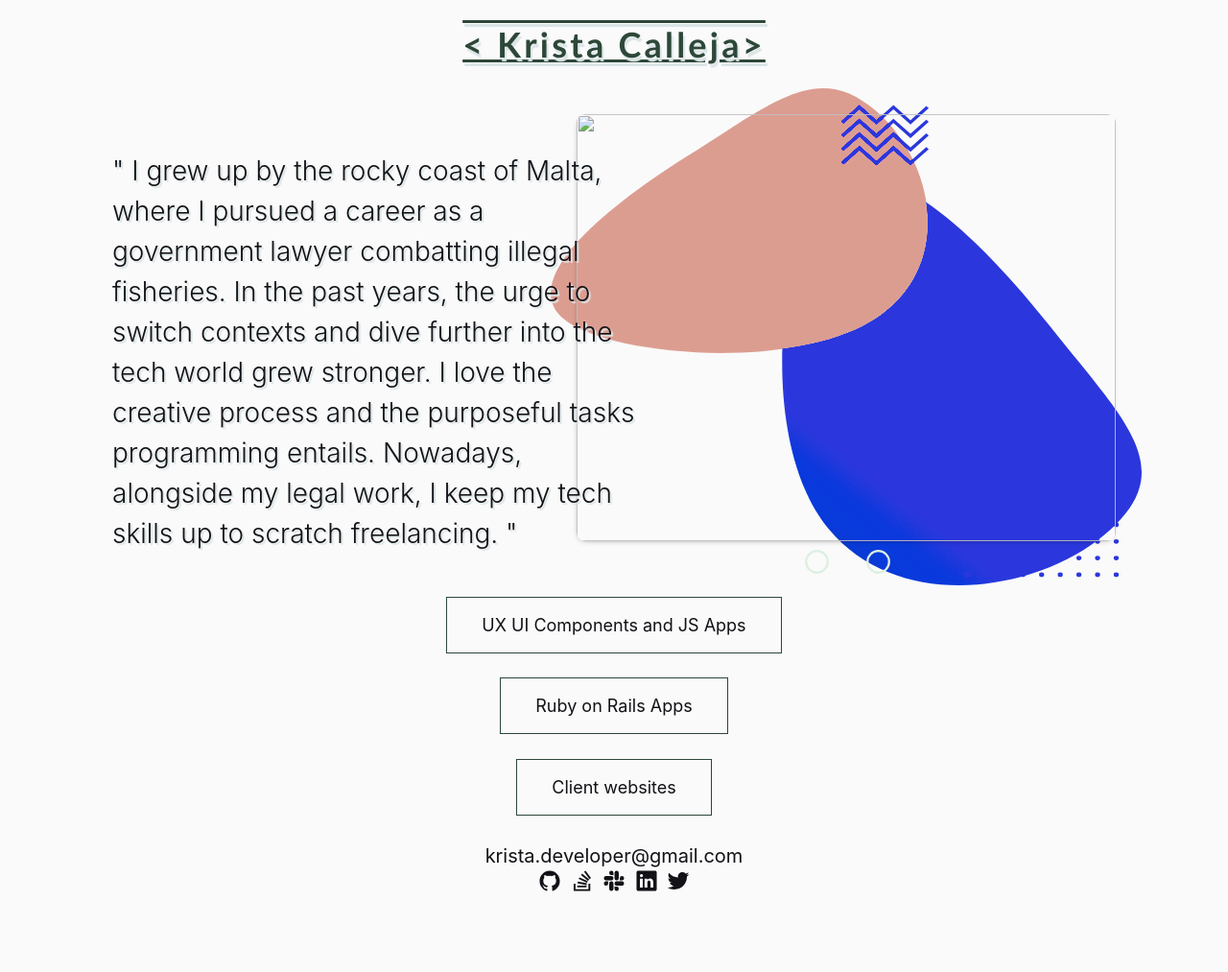
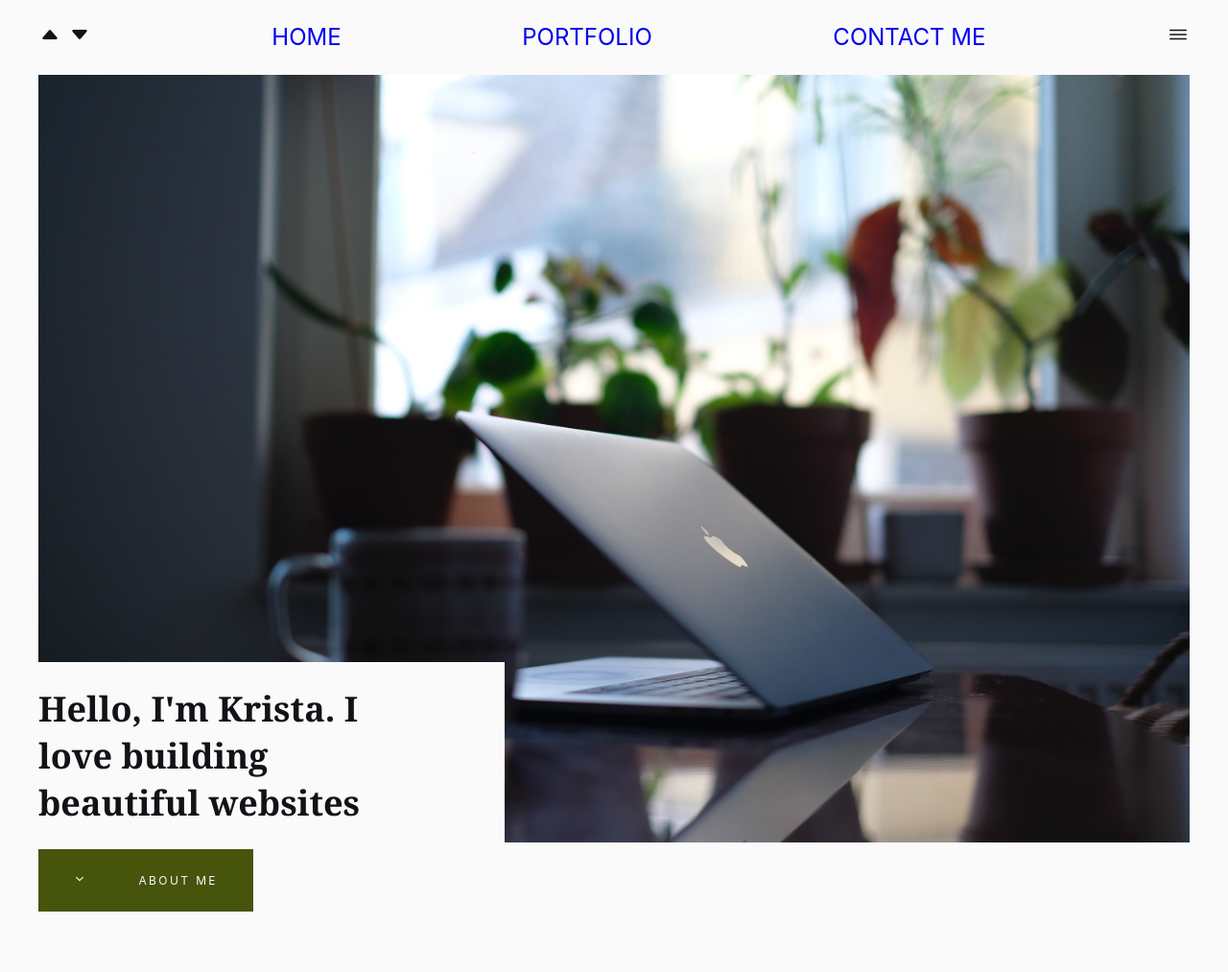
Before and after one commit to KristaCalleja/kristacalleja.github.io, a plain HTML site: page index.html in a window 1280 px wide. Shown: the top 1013 px of the page at 96% size. Before the commit the page ends 937 px from the top, so only its background shows below. Drawn offline with nearby package versions, Linux system fonts and the light colour scheme; a script that the page names is missing.

Commit message:
Overhaul

```diff
--- a/index.html
+++ b/index.html
@@ -2,35 +2,14 @@
 <html>
 
 <head>
-  <!-- Cookie Consent by https://www.PrivacyPolicies.com -->
-  <script type="text/javascript" src="//www.privacypolicies.com/public/cookie-consent/3.1.0/cookie-consent.js"></script>
-  <script type="text/javascript">
-    document.addEventListener('DOMContentLoaded', function () {
-      cookieconsent.run({ "notice_banner_type": "simple", "consent_type": "implied", "palette": "light", "language": "en", "website_name": "Josef Kalleya Famous Quotes" });
-    });
-  </script>
-  <noscript>Cookie Consent by <a href="https://www.PrivacyPolicies.com/cookie-consent/"
-      rel="nofollow noopener">PrivacyPolicies.com</a></noscript>
-  <!-- End Cookie Consent -->
-
-  <!-- Google analytics -->
-  <!-- Global site tag (gtag.js) - Google Analytics -->
-  <script async src="https://www.googletagmanager.com/gtag/js?id=G-2LK4N0NQHE"></script>
-  <script>
-    window.dataLayer = window.dataLayer || [];
-    function gtag() { dataLayer.push(arguments); }
-    gtag('js', new Date());
-
-    gtag('config', 'G-2LK4N0NQHE');
-  </script>
   <meta charset="UTF-8">
   <meta name="viewport" content="width=device-width, initial-scale=1.0">
-  <title>Krista Calleja | Full-Stack Developer and Legal Analyst</title>
-  <meta name="description" content="Krista Calleja Mercieca | Full-Stack Developer and Legal Analyst">
-  <meta property="og:title" content="Krista Calleja | Full-Stack Developer and Legal Analyst">
+  <title>Krista Calleja | Front-end Developer | Legal Consultant</title>
+  <meta name="description" content="Krista Calleja Mercieca | Front-end Developer | Legal Consultant">
+  <meta property="og:title" content="Krista Calleja | Front-end Developer | Legal Consultant">
   <meta property="og:image"
     content="https://media-exp1.licdn.com/dms/image/C4D03AQFUgx8T3-0edQ/profile-displayphoto-shrink_200_200/0?e=1594252800&v=beta&t=vXiWgYR2sEB3E_HewL6goJbRG5ki4ZrlSnwd81oYe5Y">
-  <meta property="og:description" content="Lawyer with web dev skills.">
+  <meta property="og:description" content="Front-end developer. Legal consulting.">
   <meta property="og:site_name" content="kristacalleja.github.io" />
   <link rel="stylesheet" href="main.css">
   <link rel="apple-touch-icon" sizes="180x180" href="/apple-touch-icon.png">
@@ -41,53 +20,73 @@
 
 <body>
   <div class="wrapper">
-    <h1>
-      < Krista Calleja>
-    </h1>
-    <div class="flex">
-      <div class="img">
-        <img src="images/pattern-bg.svg" alt="Background">
-        <img name="slide" id="profile-img" />
-        <div class="controls">
-          <button id="previous"><img src="images/disc.svg"></button>
-          <button id="next"><img src="images/disc.svg"></button>
+    <nav>
+      <div>
+        <a href="#section-1">
+          <ion-icon name="caret-up-outline"></ion-icon>
+        </a>
+        <a href="#section-2">
+          <ion-icon name="caret-down-outline"></ion-icon>
+        </a>
+      </div>
+      <a href="#section-1">Home</a>
+      <a href="#section-2">Portfolio</a>
+      <a href="#section-3">Contact me</a>
+      <a href="">
+        <ion-icon name="menu-outline"></ion-icon>
+      </a>
+    </nav>
+    <div id="section-1">
+      <img src="images/niek-doup-oR4iUH0cxjs-unsplash.jpg" alt="laptop plants and coffee" style="width: 100%">
+      <div class="hero-text">
+        <h1>Hello, I'm Krista. I love building beautiful websites</h1>
+        <a href="#section-1" class="about-me">
+          <ion-icon name="chevron-down-outline"></ion-icon> About me
+        </a>
       </div>
     </div>
-      <div class="text-area">
-        <div class="text">
-          <p id="text-box"></p>
+    <div id="section-2">
+      <div class="profile-img"></div>
+      <div>
+        <hr class="horizontal-line">
+        <h1>About Me</h1>
+        <p>I grew up by the rocky coast of Malta, where I pursued a career as a government lawyer combatting illegal
+          fisheries. In the past years, the urge to switch contexts and dive further into the tech world grew stronger.
+          I love the creative process and the purposeful tasks coding entails. Nowadays, alongside my legal work, I
+          keep my tech skills up to scratch freelancing.</p>
+        <a href="porfolio.html" class="btn">Go to portfolio</a><br><br>
+        <hr class="horizontal-line">
       </div>
     </div>
-    </div>
-  </div>
-  <div class="main">
-    <a href="ux-ui-components.html">UX UI Components and JS Apps</a>
-    <a href="full-stack-apps.html">Ruby on Rails Apps</a>
-    <a href="websites.html">Client websites</a>
-    <!-- <a href="#">React.js projects</a> -->
+    <div id="section-3">
+      <h1 style="text-align: center;">Have a question, idea or want to work together?</h1>
+      <a href="#contact" class="btn">Contact me</a>
     </div>
     <div class="footer" id="contact">
       <div>
-      <a href="mailto:krista.developer@gmail.com">krista.developer@gmail.com</a> <br>
+        <a href="#section-1">Home</a>
+        <a href="#section-2">Portfolio</a>
+        <a href="#section-3">Contact me</a>
+      </div>
+      <div>
+        <a href="mailto:krista.developer@gmail.com">
+          <ion-icon name="logo-email"></ion-icon>
+        </a>
         <a href="https://github.com/KristaCalleja" target="_blank" rel="noreferrer" title="Github">
           <ion-icon name="logo-github"></ion-icon>
-      </a>
-      <a href="https://stackexchange.com/users/14684452/metronome" target="_blank" rel="noreferrer"
-        title="Stackoverflow">
-        <ion-icon name="logo-stackoverflow"></ion-icon>
-      </a>
-      <a href="https://lewagon.slack.com/team/UPCSE099B" target="_blank" rel="noreferrer" title="Slack">
-        <ion-icon name="logo-slack"></ion-icon>
         </a>
         <a href="https://www.linkedin.com/in/kristacalleja/" target="_blank" rel="noreferrer" title="LinkedIn">
           <ion-icon name="logo-linkedin"></ion-icon>
         </a>
-      <!-- <a href="https://www.goodreads.com/user/show/9676019-krista-calleja" target="_blank" rel="noreferrer"
-        title="Goodreads">
-        <img src="images/goodreads-brands.svg" alt="Goodreads">
-      </a> -->
+        <a href="https://www.goodreads.com/user/show/9676019-krista-calleja" class="goodreads" target="_blank"
+          rel="noreferrer" title="Goodreads">
+          <img src="images/goodreads-brands.svg" alt="Goodreads" style="height: 32px;">
+        </a>
         <a href="https://twitter.com/krista_calleja" target="_blank" rel="noreferrer" title="Goodreads">
           <ion-icon name="logo-twitter"></ion-icon>
+        </a>
+        </a><a href="https://instagram.com/ghajnejja" target="_blank" rel="noreferrer" title="Instagram">
+          <ion-icon name="logo-instagram"></ion-icon>
         </a>
       </div>
     </div>
--- a/main.css
+++ b/main.css
@@ -1,172 +1,144 @@
 :root{
-    --cultured: #dbe5e6;
     --army-green: #46540c;
-    --laurel-green: #ABB78F;
     --beige: #fafafa;
-    --bran-red: #2D4739;
     --rich-black: #121217;
-}
-h1{
-    text-shadow: 2px 4px 1px var(--cultured);
-    text-decoration: overline underline;
-    color: var(--bran-red);
-    font-family: 'Trebuchet MS', 'Lucida Sans Unicode', 'Lucida Grande', 'Lucida Sans', Arial, sans-serif;
-    letter-spacing: .09em;
-}
-a{
-    text-decoration: none;
-    color: var(--rich-black);
+    font-size: 12px;
+    font-family: -apple-system, BlinkMacSystemFont, 'Segoe UI', Roboto, Oxygen, Ubuntu, Cantarell, 'Open Sans', 'Helvetica Neue', sans-serif
 }
 body{
     box-sizing: border-box;
     padding: 0;
-    margin: 0;
-    font-family: 'Inter', sans-serif;
-    font-size: 18px;
+    margin: 0 auto;
     background-color: var(--beige);
+}
+h1{
+    font-family: Georgia, 'Times New Roman', Times, serif;
     color: var(--rich-black);
 }
+a{
+    text-decoration: none;
+    text-transform: uppercase;
+}
 .wrapper{
+    padding: 0 2em;
+    margin: auto;
+}
+nav{
+    width: 100%;
     display: flex;
-    flex-direction: column;
-    justify-content: center;
-    align-items: center;
+    justify-content: space-between;
+    font-size: 2rem;
+    padding: 1em 0;
 }
-.flex{
-    max-width: 410px;
+nav ion-icon{
+    color: var(--rich-black);
 }
-.img{
-    position: relative;
-    /* To center elements */
-    margin: auto;
+/* Section-1 */
+h1{
+    font-size: 3rem;
+    width: 80%;
+}
+.about-me{
+    border: 1px var(--army-green) solid;
+    background-color: var(--army-green);
+    color: var(--beige);
+    padding: 2em 3em;
+    letter-spacing: .2em;
+    font-weight: 400;
+    margin-bottom: 5em;
+    max-width: 150px;
+    display: flex;
+    justify-content: space-between;
+}
+/* Section-2 */
+.profile-img{
+    width: 100%;
+    height: 38vh;
+    background-image: url(images/IMG_6687.jpg);
+    background-repeat: no-repeat;
+    background-size: 408px 257px;
+}
+.horizontal-line{
+    border: none;
+    height: 1px;
+    background: var(--army-green);
     width: 90%;
 }
-img:first-of-type:not(.controls img){
-    position: absolute;
-    width: 100%;
-    filter: invert(5%) sepia(17%) saturate(2940%) hue-rotate(308deg) brightness(89%) contrast(93%);
+#section-2 div:nth-of-type(2n){
+    padding: 0 1em;
+    font-size: 1.4rem;
+    color: var(--rich-black);
+    font-weight: 500;
+    line-height: 2.3em;
 }
-.img img:nth-child(2n):not(.controls img){
-    opacity: .9;
-    margin: 2.5em 0 1.5em 2.5em;
-    width: 344px;
-    height: 287px;
-    border-radius: 9px;
-    box-shadow: -1px 2px 8px -6px #000001;
+.btn{
+    border: 1px var(--army-green) solid;
+    color: var(--rich-black);
+    font-size: .9rem;
+    letter-spacing: .2em;
+    padding: 1.1em 3em;
 }
-.controls{
-    margin: auto;
-    width: 90%;
-    display: flex;
-    justify-content: center;
-}
-.controls button{
-    filter: invert(100%) sepia(3%) saturate(5394%) hue-rotate(56deg) brightness(92%) contrast(104%);
-    cursor: pointer;
-    margin-top: -30px;
-    z-index: 2;
-    border: none;
-    padding: .8em 1.5em;
-    background-color: transparent;
-}
-.controls button:focus-visible{
-    outline: 1px solid var(--grayish-blue);
-}
-.text-area{
-    padding: 0 1.5em;
-}
-.text-area div{
-    text-align: center;
-    position: relative;
-}
-p:first-of-type{
-    margin-top: 60px;
-    font-size: 20px;
-    font-weight: 300;
-    line-height: 1.5em;
-    color: var(--rich-black);
-    text-shadow: 2px 2px 1px var(--cultured);
-}
-/* Projects section */
-h3{
+/* Second section */
+
+/* Footer */
+.footer{
+    background-color: var(--rich-black);
     text-align: center;
 }
-.main{
+.footer div{
+    margin: auto;
+    max-width: 50%;
+}
+.footer a{
+    color: var(--beige);
+    font-weight: 500;
+}
+.footer div:nth-of-type(2n){
     display: flex;
-    flex-direction: column;
-    justify-content: center;
-    align-items: center;
+    justify-content: space-evenly;
+    font-size: 2.7rem;
 }
-.main a{
-    border: 1px var(--bran-red) solid;
-    max-width: 320px;
-    align-items: center;
-    text-align: center;
-    margin: .7em;
-    padding: 1em 2em;
-}
-.main a:hover{
-    background: var(--bran-red);
-    color: var(--cultured);
-    border: 1px var(--cultured) solid;
-}
-/* Footer */
-.footer {
-    margin-top: 1em;
-    text-align: center;
-}
-.footer a {
-    font-size: 20px;
-}
-.footer img{
-    border: 1px red solid;
-    margin: 0.5em;
-    height: 20px;
-    width: 20px;
-    display: flex;
-}
-.footer img:hover{
-    background: #0e39dc;
-    padding: .08em;
-}
-ion-icon{
-    font-size: 24px;
-    padding: .08em;
-}
-ion-icon:hover{
-    background: #0e39dc;
-    padding: .08em;
+ion-icon, .goodreads{
     color: var(--beige);
 }
+.goodreads{
+    filter: invert(100%) sepia(54%) saturate(1%) hue-rotate(1deg) brightness(110%) contrast(96%);
+}
 @media(min-width: 900px){
-    .flex{
+    .wrapper{
+        margin: auto;
+        max-width: 1200px;
+    }
+    .hero-text{
+        background-color: var(--beige);
+        max-width: 38vw;
+        position: absolute;
+        top: 690px;
+        z-index: 2;
+    }
+    #section-2{
+        margin-top: 6em;
         display: flex;
-        max-width: 1100px;
-        justify-content: center;
+        justify-content: space-between;
         align-items: center;
     }
-    .text-area{
-        flex: 60%;
-        z-index: 2;
-        order: 1;
-        margin-right: -120px;
+    #section-2 div{
+        width: 50%;
     }
-    .text-area p{
-        font-size: 28px;
-        text-align: left;
+    .profile-img{
+        margin-top: 13em;
+        width: 100%;
+        height: 60vh;
+        background-size: 540px 350px;
     }
-    .img{
-        flex: 40%;
-        z-index: 1;
-        order: 2;
-        height: 100%;
+    #section-3{
+        display: flex;
     }
-    .img img:nth-child(2n):not(.controls img){
-        margin: 1.5em;
-        width: 562px;
-        height: 445px;
+    .footer{
+        display: flex;
+        justify-content: space-between;
     }
-    .img img {
-        height: 100%;
+    .footer a{
+        margin: .5em;
     }
 }
--- a/main.js
+++ /dev/null
@@ -1,26 +0,0 @@
-// Create an Object using Object Literal Syntax
-const firstSlide = {
-    paragraph: `" I grew up by the rocky coast of Malta, where I pursued a career as a government lawyer combatting illegal fisheries. In the past years, the urge to switch contexts and dive further into the tech world grew stronger. I love the creative process and the purposeful tasks programming entails. Nowadays, alongside my legal work, I keep my tech skills up to scratch freelancing. "`,
-}
-const secondSlide = {
-    paragraph: `" I love working in partnership with other developers. Whether remotely or physically I am a clear communicator. Moreover I am fluent in English, Portuguese and Italian and have a working knowledge of German and Arabic. "`,
-}
-// Select elements
-const imgElement = document.getElementById('profile-img');
-const paragraphElement = document.getElementById('text-box');
-// Select buttons for event handling
-const previousBtn = document.getElementById('previous');
-const nextBtn = document.getElementById('next');
-function loadFirstSlide(){
-    imgElement.src = "images/IMG_6687.jpg";
-    paragraphElement.innerText = `${firstSlide.paragraph}`;
-}
-function loadSecondSlide(){
-    imgElement.src = "images/women in tech.png";
-    paragraphElement.innerText = `${secondSlide.paragraph}`;
-}
-// Set default load
-window.onload = loadFirstSlide;
-// Set event handlers on controls
-previousBtn.addEventListener('click', loadFirstSlide);
-nextBtn.addEventListener('click', loadSecondSlide);
```
Also changed, not shown: images/niek-doup-oR4iUH0cxjs-unsplash.jpg (added). Lines whose indentation alone changed are shown as unchanged.
